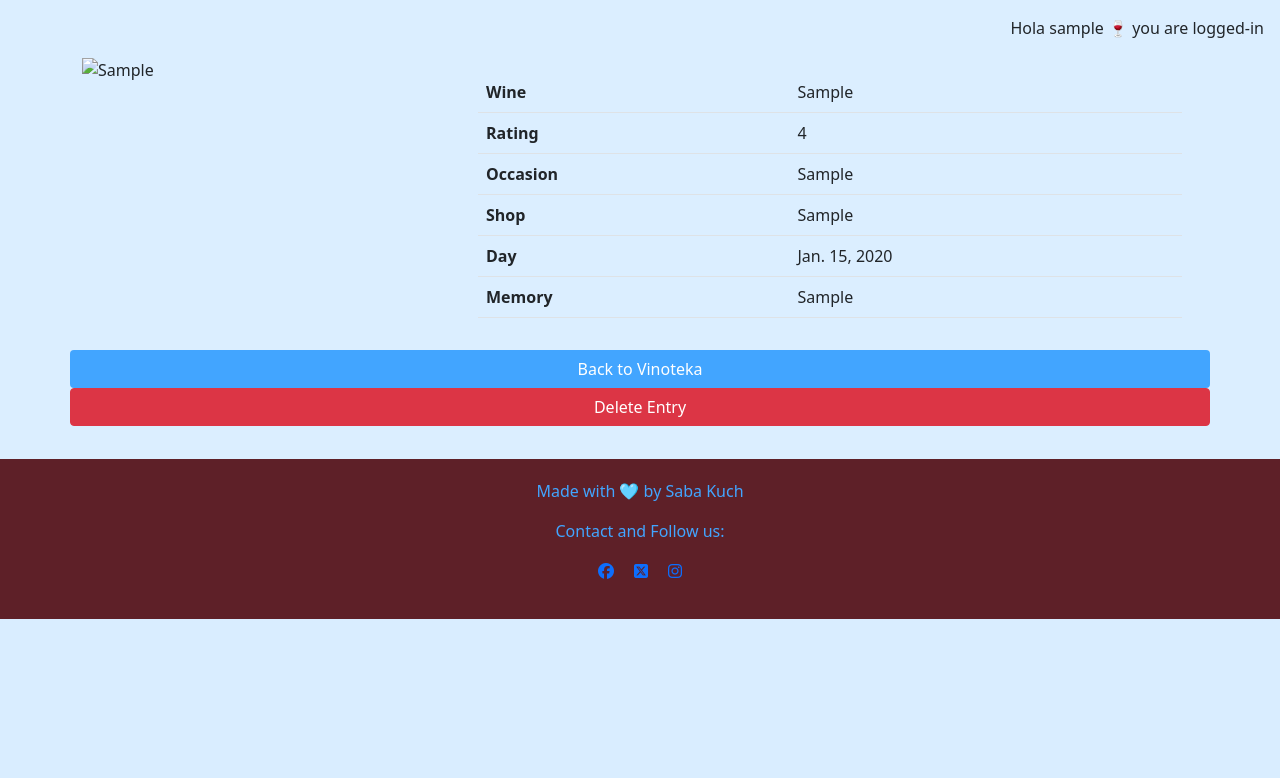
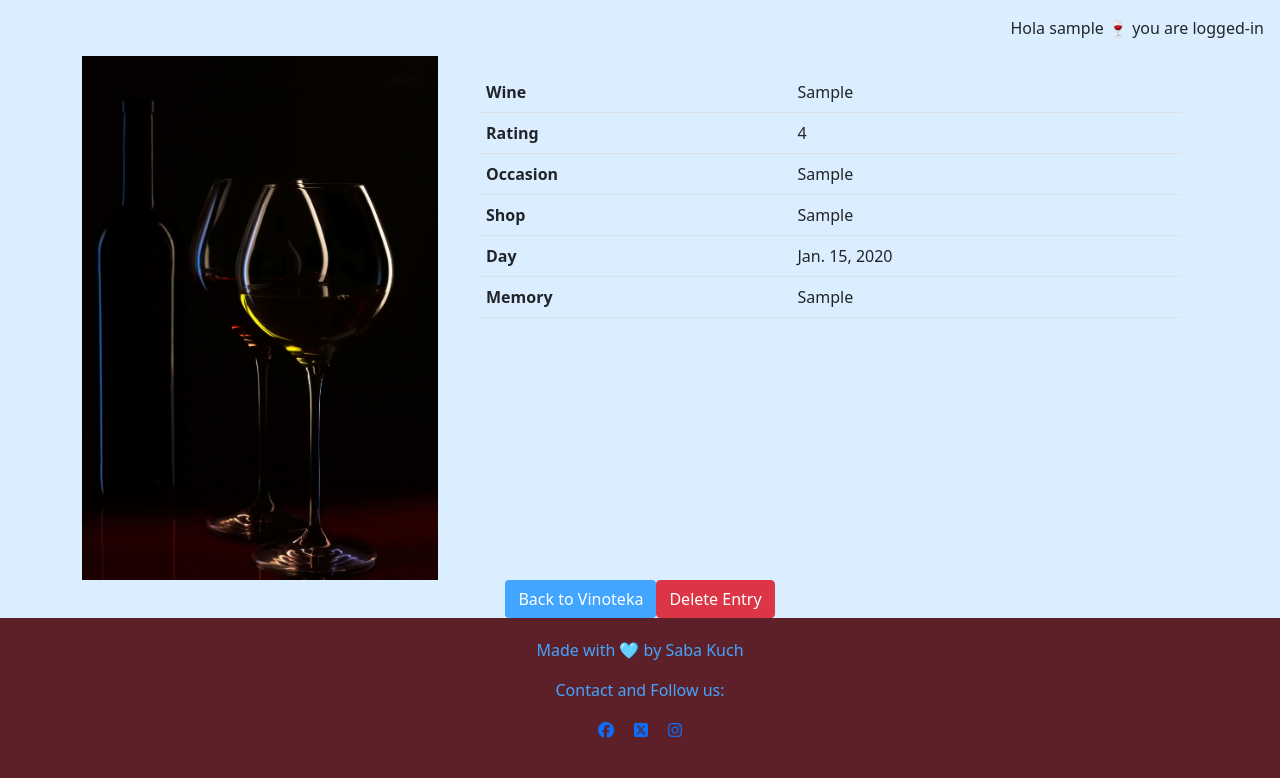
Before and after one commit to zabokaa/vina, a Django app: page /vinoteka/diaries/1/ in a window 1280 px wide. Shown: the part 181-959 px from the top of the page. Before the commit the page ends 800 px from the top, so only its background shows below. Run offline with Django 4.2, Linux system fonts and the light colour scheme; a user stored in the database is signed in; tables that the repository leaves empty hold one stand-in row (values such as "Sample post"); parts of the project's set-up code (start-up, migrations or seed data) failed here and were passed over; some libraries are stand-ins or nearby versions; some web fonts are replaced.

Commit message:
add default img in case no  uploaded img in diary_detail

```diff
--- a/vinoteka/templates/vinoteka/diary_detail.html
+++ b/vinoteka/templates/vinoteka/diary_detail.html
@@ -1,13 +1,15 @@
 {% extends "base.html" %}
+{% load static %}
+{% block content %}
 
-{% block content %}
 
 <div class="container">
   <div class="row">
     <!-- Image -->
     <div class="col-md-4">
-      <img src="{{ diary.image.url }}" class="img-fluid" alt="{{ diary.wine }}">
+      <img src="{% if diary.image.url %}{{ diary.image.url }}{% else %}{% static 'img/diarydefault.jpg' %}{% endif %}" class="img-fluid" alt="{{ diary.wine }}">
     </div>
+
 
     <!-- Diary details -->
     <div class="col-md-8">
@@ -47,6 +49,7 @@
       </div>
     </div>
   <!-- Navigation Btn -->
+  <div class="d-flex justify-content-center">
   <a href="{% url 'vinoteka' %}" class="btn btn-signup">Back to Vinoteka</a>
   <!-- Delete Btn an confirmation modal -->
   <button type="button" class="btn btn-danger" data-bs-toggle="modal" data-bs-target="#deleteModal">
@@ -73,4 +76,7 @@
       </div>
     </div>
   </div>
+</div>
+</div>
+
 {% endblock %}
```
Also changed, not shown: static/img/diarydefault.jpg (added).
